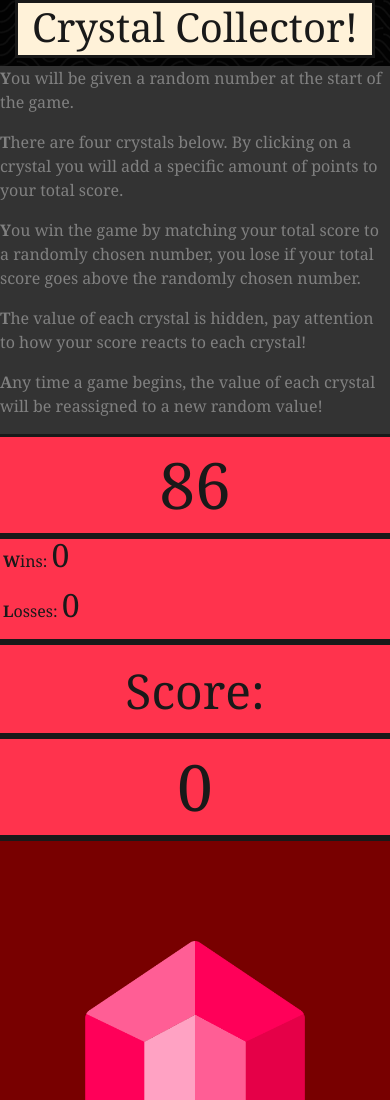
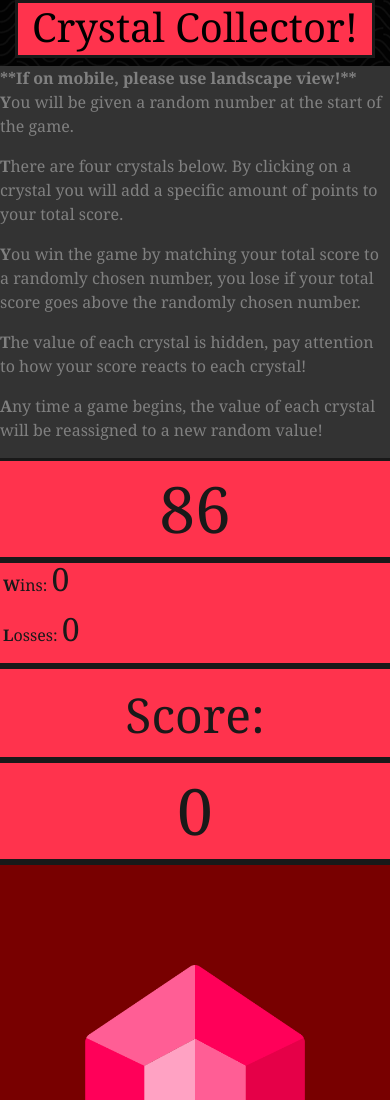
Before and after one commit to trvcytg/unit-4-game, a plain HTML site: page index.html in a window 390 px wide. Shown: the top 1100 px of the page. Drawn offline with nearby package versions, Linux system fonts and the light colour scheme.

Commit message:
Added message to mobile portrait view recommending landscape view be used. Made changes to index.html (line:28) and style.css (added media query).

```diff
--- a/assets/css/style.css
+++ b/assets/css/style.css
@@ -4,13 +4,16 @@ body {
   font-family: Georgia, "Times New Roman", Times, sans-serif;
 }
 #cryCol {
-  background-color: #fff2d9;
-  color: #191919;
+  background-color: #ff334d;
+  color: #000000;
   padding-bottom: 1%;
 }
 #instructText {
   background-color: #333333;
   color: #808080;
+}
+#mobileOnly {
+  display: none;
 }
 p::first-letter {
   font-weight: bold;
@@ -64,3 +67,8 @@ img {
   height: auto;
   padding: 26% 0 26% 0;
 }
+@media only screen and (max-width: 415px) {
+  #mobileOnly {
+    display: initial;
+  }
+}
--- a/index.html
+++ b/index.html
@@ -25,6 +25,7 @@
     </div>
     <div class="row">
       <div class="col-md-8 offset-md-2" id="instructText">
+        <p class="text-center" id="mobileOnly"><strong>**If on mobile, please use landscape view!**</strong></strong></p>
         <p>You will be given a random number at the start of the game.</p>
         <p>
           There are four crystals below. By clicking on a crystal you will add a
```
